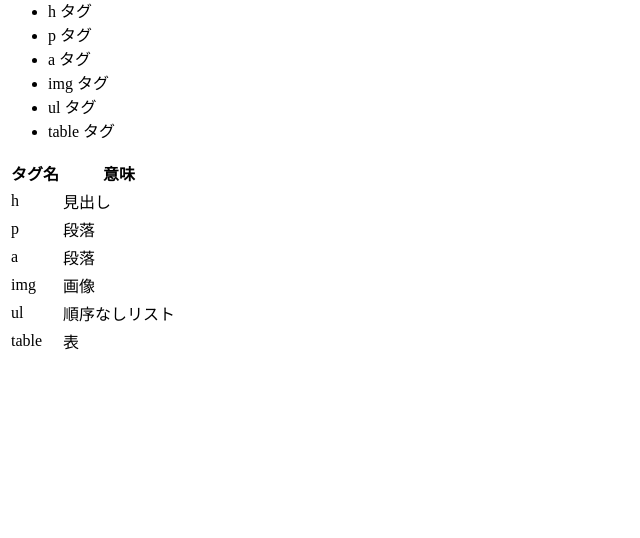
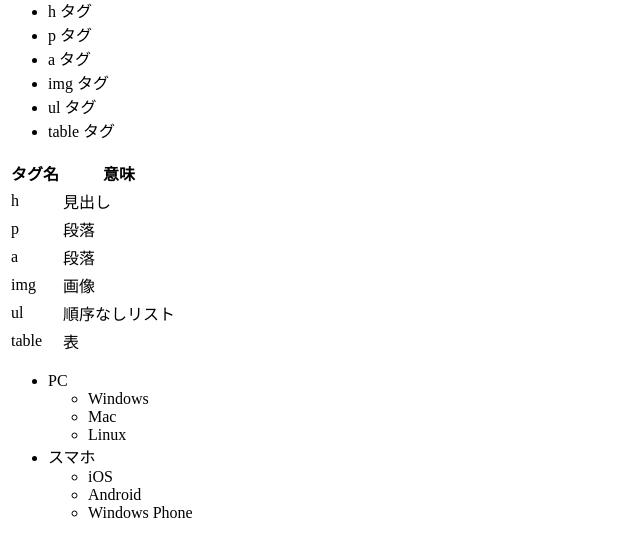
Before and after one commit to bleutruth/NNN, a plain HTML site: page tags.html in a window 1280 px wide. Shown: the part 561-1099 px from the top of the page, without its empty margins (0-640 px from the left). Before the commit the page ends 925 px from the top, so only its background shows below. Drawn offline with Linux system fonts and the light colour scheme.

Commit message:
練習の入れ子のリストを追加。

```diff
--- a/tags.html
+++ b/tags.html
@@ -53,5 +53,21 @@
 			<td>表</td>
 		</tr>
 	</table>
+	<ul>
+		<li>PC
+			<ul>
+				<li>Windows</li>
+				<li>Mac</li>
+				<li>Linux</li>
+			</ul>
+		</li>
+		<li>スマホ
+			<ul>
+				<li>iOS</li>
+				<li>Android</li>
+				<li>Windows Phone</li>
+			</ul>
+		</li>
+	</ul>
 </body>
 </html>
```
